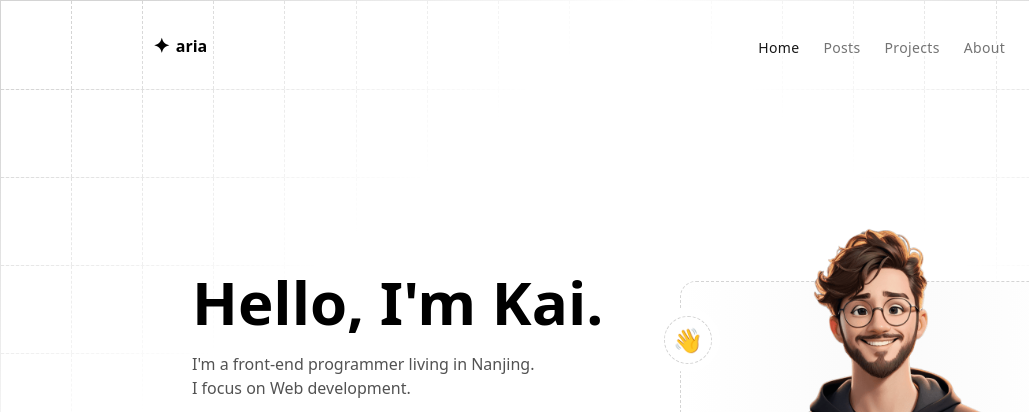
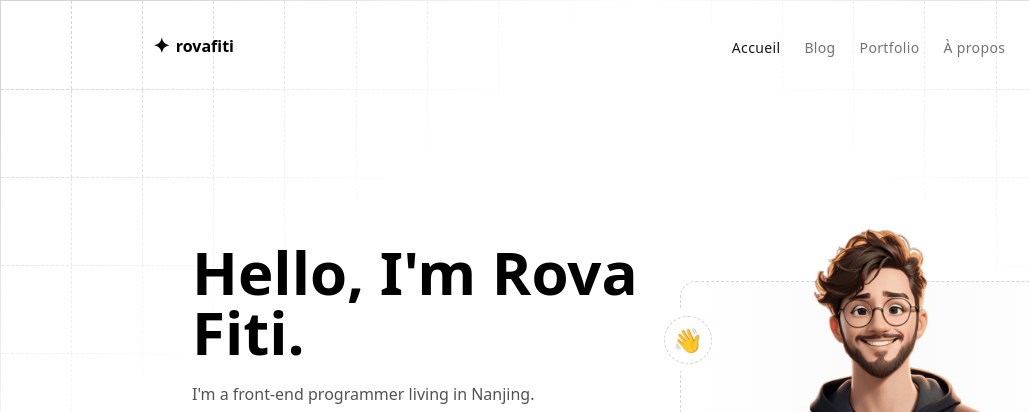
Before and after one commit to codeurMDG/portfolio, an Astro site: page / in a window 1280 px wide. Shown: the top 412 px of the page, 0-1029 px from the left. Built offline with nearby package versions, Linux system fonts and the light colour scheme; Astro itself is replaced by a stand-in of ours.

Commit message:
Refactor menu items to use French labels and update logo text; add new pages for About, Blog, and Portfolio with corresponding content.

```diff
--- a/src/collections/menu.json
+++ b/src/collections/menu.json
@@ -1,18 +1,18 @@
 [
 	{
-		"name": "Home",
+		"name": "Accueil",
 		"url": "/"
 	},
 	{
-		"name": "Posts",
-		"url": "/posts"
+		"name": "Blog",
+		"url": "/blog"
 	},
 	{
-		"name": "Projects",
-		"url": "/projects"
+		"name": "Portfolio",
+		"url": "/portfolio"
 	},
 	{
-		"name": "About",
-		"url": "/about"
+		"name": "À propos",
+		"url": "/a-propos"
 	}
 ]
--- a/src/components/logo.astro
+++ b/src/components/logo.astro
@@ -7,5 +7,5 @@
     >✦</span
   >
   <!-- Logo Text -->
-  <span class="-translate-y-0.5"> aria</span>
+  <span class="-translate-y-0.5"> rovafiti</span>
 </a>
--- a/src/pages/about.astro
+++ b/src/pages/a-propos.astro
@@ -5,10 +5,10 @@ import PageHeading from "../components/page-heading.astro";
 import Layout from "../layouts/main.astro";
 ---
 
-<Layout title="About Me">
+<Layout title="À propos de Moi">
   <section class="relative z-20 max-w-2xl mx-auto my-12 px-7 lg:px-0">
     <PageHeading
-      title="About Me"
+      title="À propos de Moi"
       description="Hello 👋 I'm a frontend engineer from Nanjing, China. I'm passionate about building new products and learning new technology."
     />
 
--- a/src/pages/index.astro
+++ b/src/pages/index.astro
@@ -6,7 +6,7 @@ import Writings from "../components/home/writings.astro";
 import Layout from "../layouts/main.astro";
 ---
 
-<Layout title="Kai">
+<Layout title="Rova Fiti">
   <div
     class="relative z-20 w-full max-w-4xl mx-auto mt-16 px-7 md:mt-24 lg:mt-32 xl:px-0"
   >
@@ -15,7 +15,7 @@ import Layout from "../layouts/main.astro";
         <h1
           class="mb-5 text-4xl font-bold leading-tight md:text-4xl lg:text-6xl dark:text-white"
         >
-          Hello, I'm Kai.
+          Hello, I'm Rova Fiti.
         </h1>
         <p class="mb-6 text-base text-neutral-600 dark:text-neutral-400">
           I'm a front-end programmer living in Nanjing. <br
```
Also changed, not shown: src/pages/blog.astro (renamed from src/pages/posts.astro), src/pages/portfolio.astro (renamed from src/pages/projects.astro).
